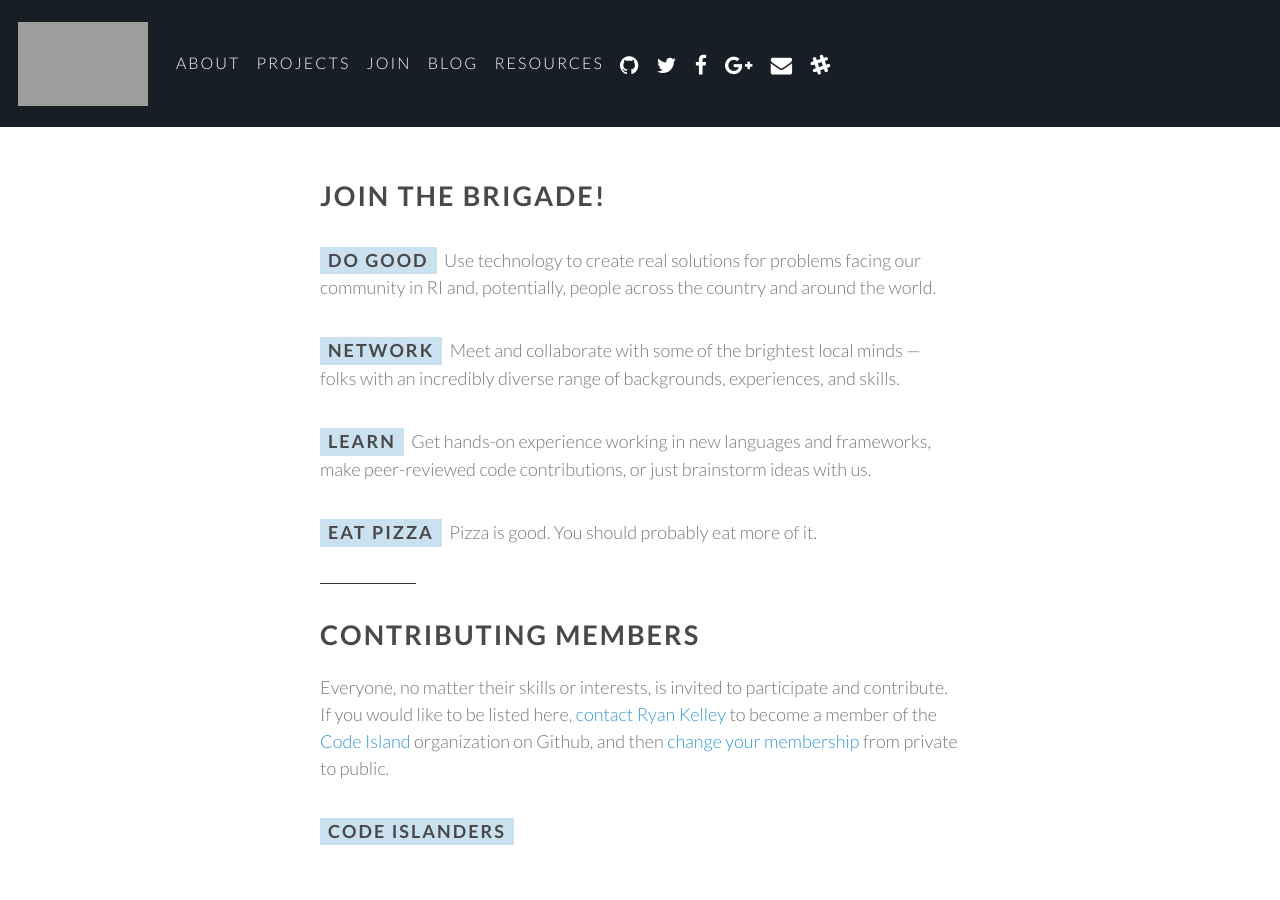
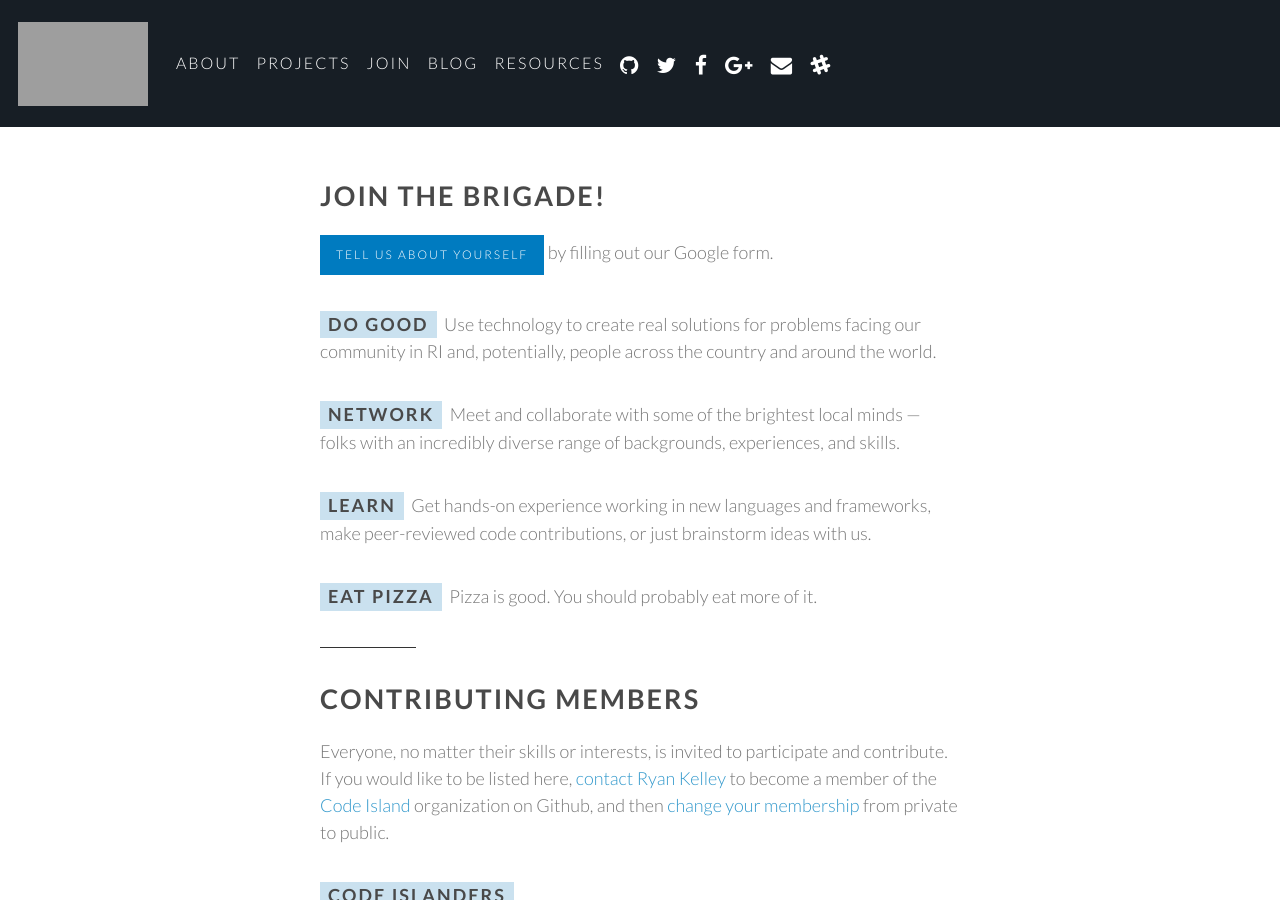
Before and after one commit to codeisland/codeisland.github.io, a Jekyll site: the page built from join/index.html, in a window 1280 px wide and 900 px high, cut to the strip 0-900 px from the top of the window. Built offline with Jekyll 4.4.1, drawn with Linux system fonts in a browser that asks for light colours; nearby versions of some CDN libraries; grey boxes are pictures that could not be loaded.

Commit message:
Add link to the Google form

```diff
--- a/join/index.html
+++ b/join/index.html
@@ -6,6 +6,11 @@ published: true
 ---
 
 <h2>Join the brigade!</h2>
+
+<p>
+  <a id="joinupCTA" class="btn blue" href="https://docs.google.com/a/buildium.com/forms/d/1YjnzIIofe4PVD_JsXiu_w8KV7T1EOFNFFdDXy_wysg4/viewform" target="_blank">Tell us about yourself</a> by filling out our Google form.
+</p>
+
 <p>
   <h4>Do Good</h4> Use technology to create real solutions for problems facing our community in RI and, potentially, people across the country and around the world.
 </p>
```
